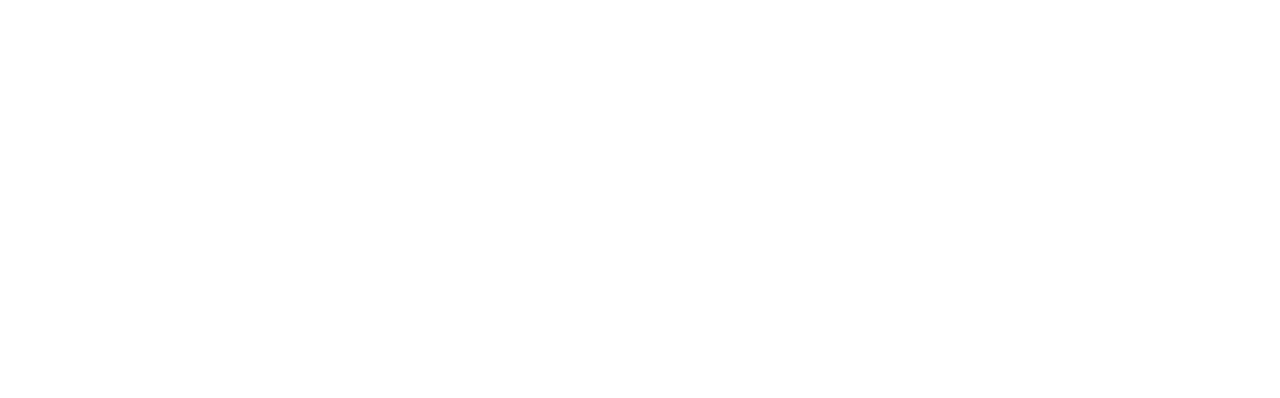
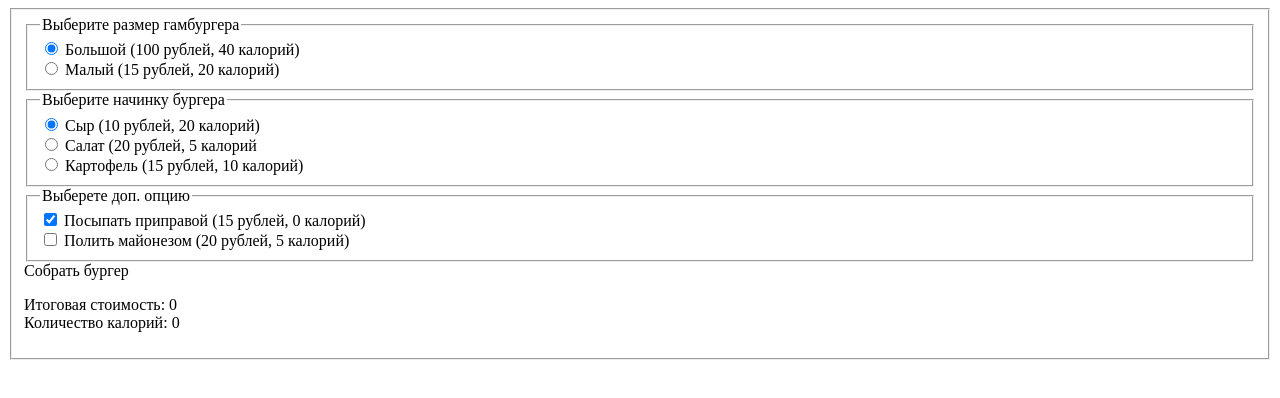
Before and after one commit to Gromoboy/-JS, a plain HTML site: page lesson1/burger.html in a window 1280 px wide. Drawn offline with Linux system fonts and the light colour scheme.

Commit message:
added burger html-page

```diff
--- a/lesson1/burger.html
+++ b/lesson1/burger.html
@@ -7,6 +7,36 @@
   <title>Бургер</title>
 </head>
 <body>
+<form action="#" id="hamburger-form">
+  <fieldset>
+    <fieldset>
+      <legend>Выберите размер гамбургера</legend>
+      <input id="bigburger" type="radio" name="size" value="large" data-price="100" data-cal="40" checked>
+      <label for="bigburger">Большой (100 рублей, 40 калорий)</label><br>
+      <input id="smallburger" type="radio" name="size" value="small" data-price="15" data-cal="20">
+      <label for="smallburger">Малый (15 рублей, 20 калорий)</label>
+    </fieldset>
+    <fieldset>
+      <legend>Выберите начинку бургера</legend>
+      <input type="radio" name="stuffing" id="cheese" value="cheese" data-price="10" data-cal="20" checked>
+      <label for="cheese">Сыр (10 рублей, 20 калорий)</label><br>
+      <input type="radio" name="stuffing" id="salad" value="salad" data-price="20" data-cal="5">
+      <label for="salad">Салат (20 рублей, 5 калорий</label><br>
+      <input type="radio" name="stuffing" id="potato" value="potato" data-price="15" data-cal="10">
+      <label for="potato">Картофель (15 рублей, 10 калорий)</label>
+    </fieldset>
+    <fieldset>
+      <legend>Выберете доп. опцию</legend>
+      <input type="checkbox" name="topping" id="spice" value="spice" data-price="15" data-cal="0" checked>
+      <label for="spice">Посыпать приправой (15 рублей, 0 калорий)</label><br>
+      <input type="checkbox" name="topping" id="mayo" value="mayo" data-price="20" data-cal="5">
+      <label for="mayo">Полить майонезом (20 рублей, 5 калорий)</label>
+    </fieldset>
+    <div id="check">Собрать бургер</div>
+    <p id="resul-burger">Итоговая стоимость: <span id="burger-price">0</span><br>
+      Количество калорий: <span id="burger-calories">0</span></p>
+  </fieldset>
+</form>
   <script src="burger.js"></script>
   <script>
     let burger = new Hamburger('small',['cheese','salad']);
```
